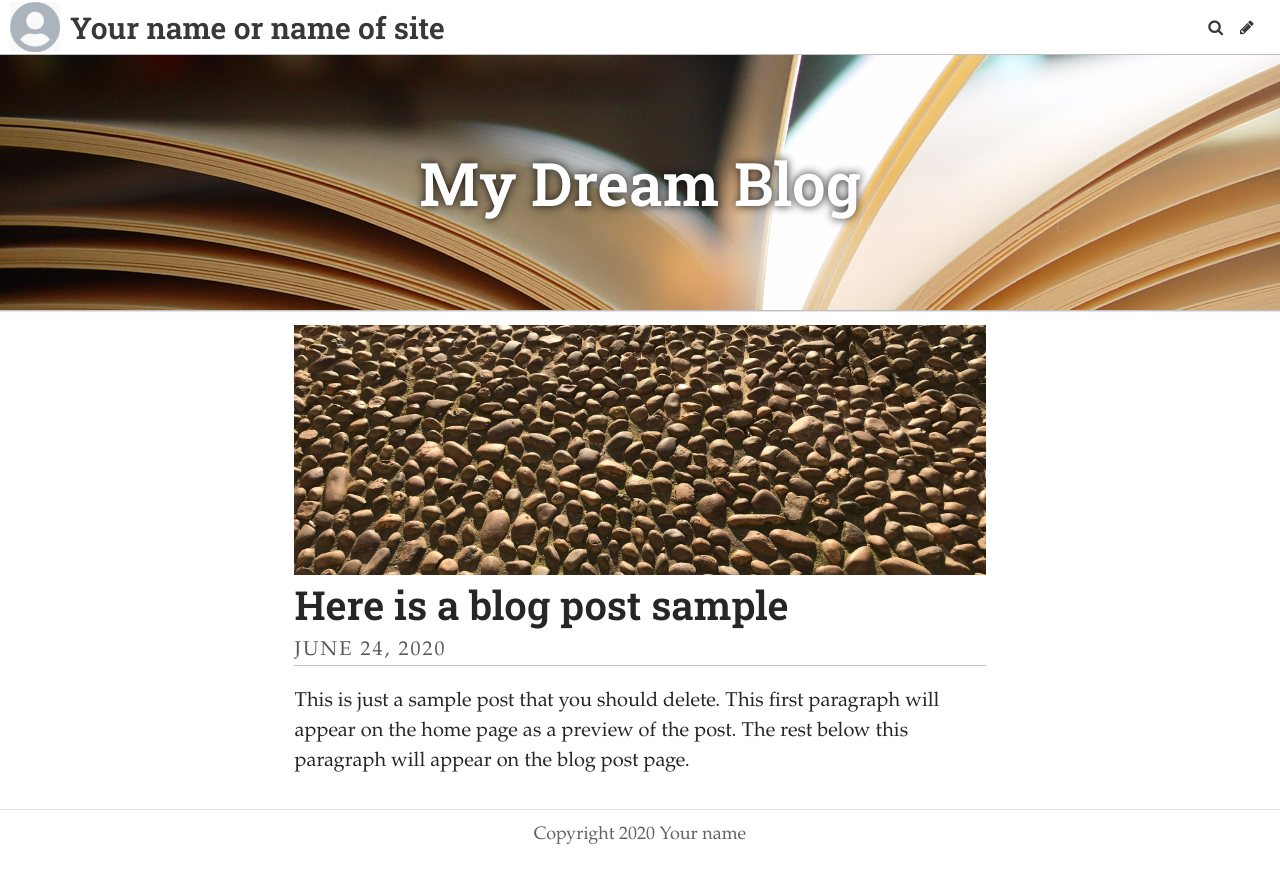
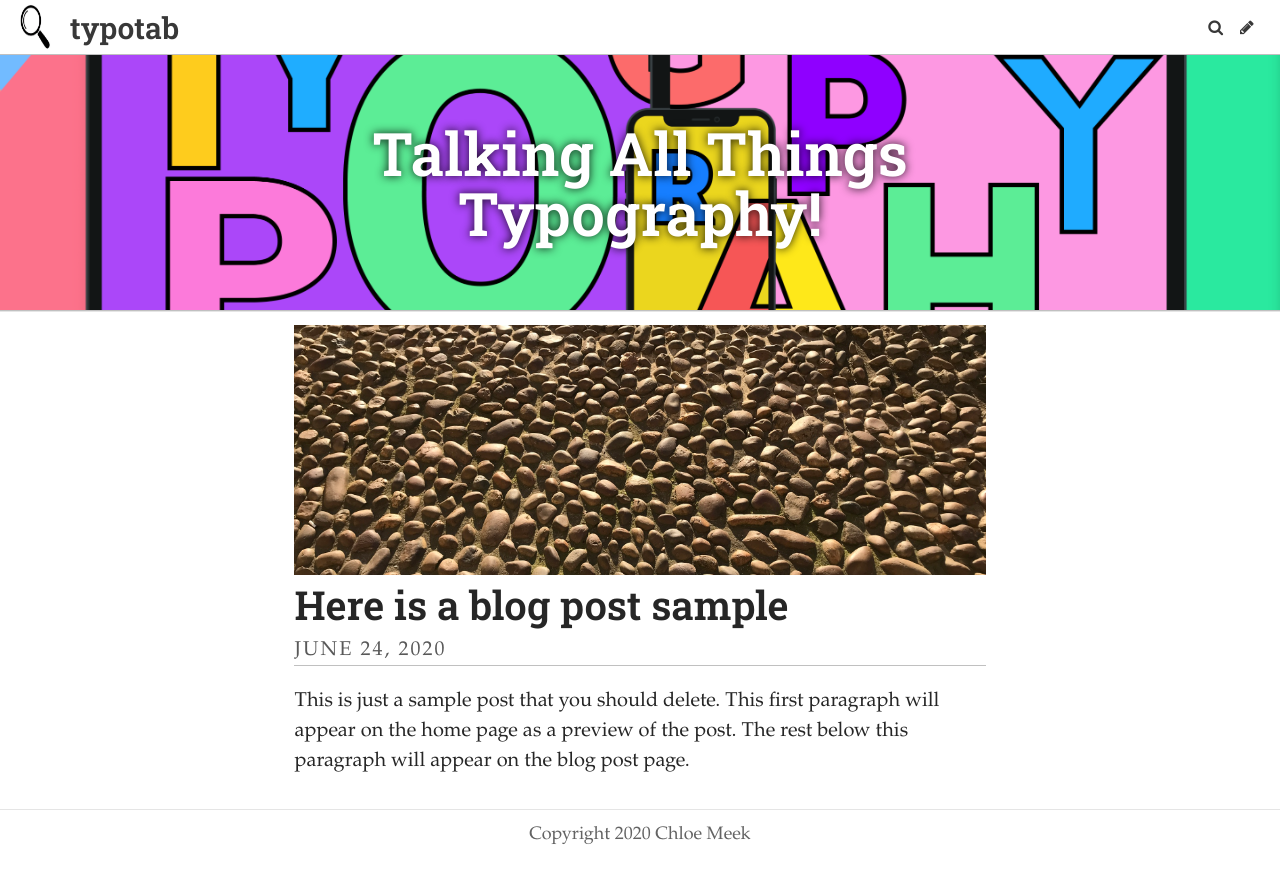
Before and after one commit to ChloeLynnette/TypographyArticles, a Jekyll site: the page built from index.html, in a window 1280 px wide. Shown: the top 883 px of the page. Built offline with Jekyll 4.4.1, drawn with Linux system fonts in a browser that asks for light colours; some web fonts are replaced; the list of posts is cut into pages by our own code.

Commit message:
Update Settings “general”

```diff
--- a/_data/settings.yml
+++ b/_data/settings.yml
@@ -1,11 +1,13 @@
-title: Your name or name of site
-description: A website with a blog
-header_text: My Dream Blog
-footer_text: Copyright 2020 Your name
-header_feature_image: ../uploads/pages.jpg
-bannerheight: "20vmax"
+title: typotab
+description: Blogs and articles about all things typography! At typotab we delve
+  deeper into the hidden meaning behind the typography used in all aspects of
+  life!
+header_text: Talking All Things Typography!
+footer_text: Copyright 2020 Chloe Meek
+header_feature_image: ../uploads/screenshot-2020-09-21-at-17.03.12.png
+bannerheight: 20vmax
+logo: ../uploads/screenshot-2020-09-21-at-17.04.19.png
+favicon: /uploads/favicon.ico
 gridlayout: false
-logo: /uploads/logo.jpg
-favicon: /uploads/favicon.ico
+fixednavbar: false
 upzoom: true
-fixednavbar: false
```
Also changed, not shown: uploads/screenshot-2020-09-21-at-17.03.12.png (added), uploads/screenshot-2020-09-21-at-17.04.19.png (added).
